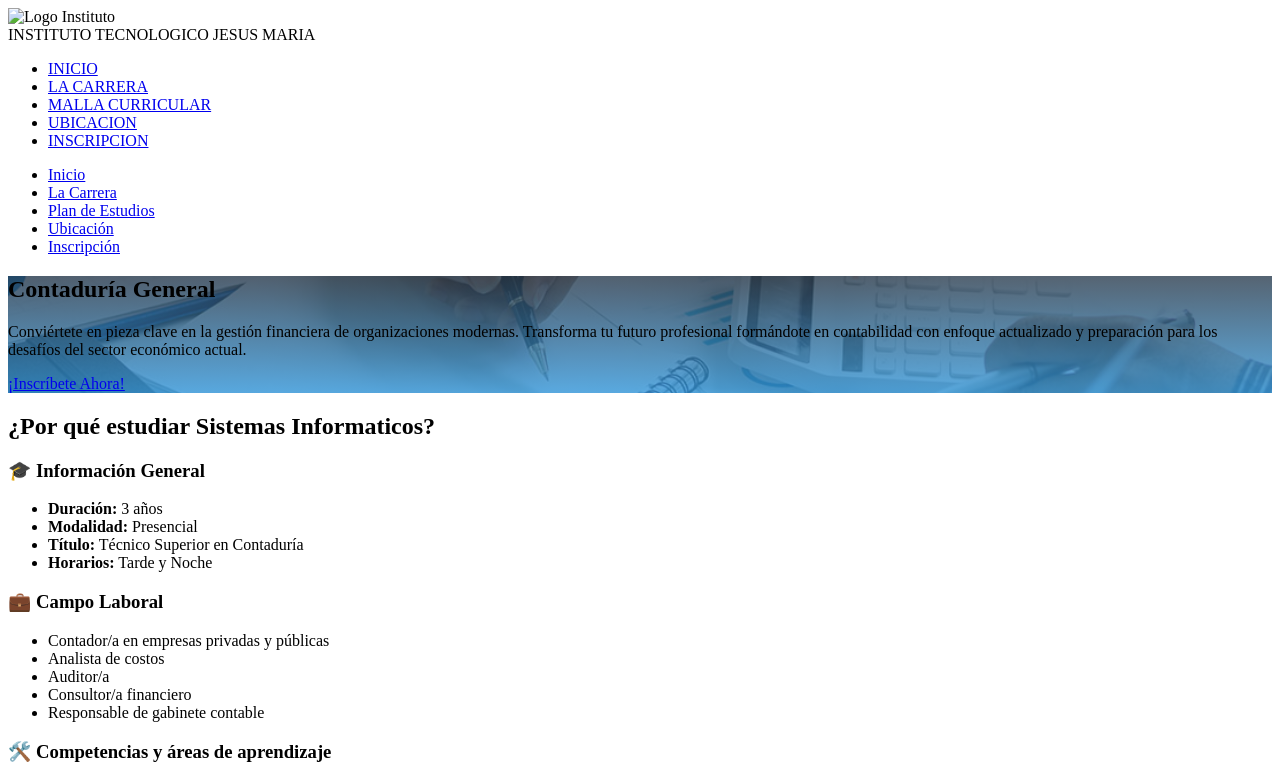
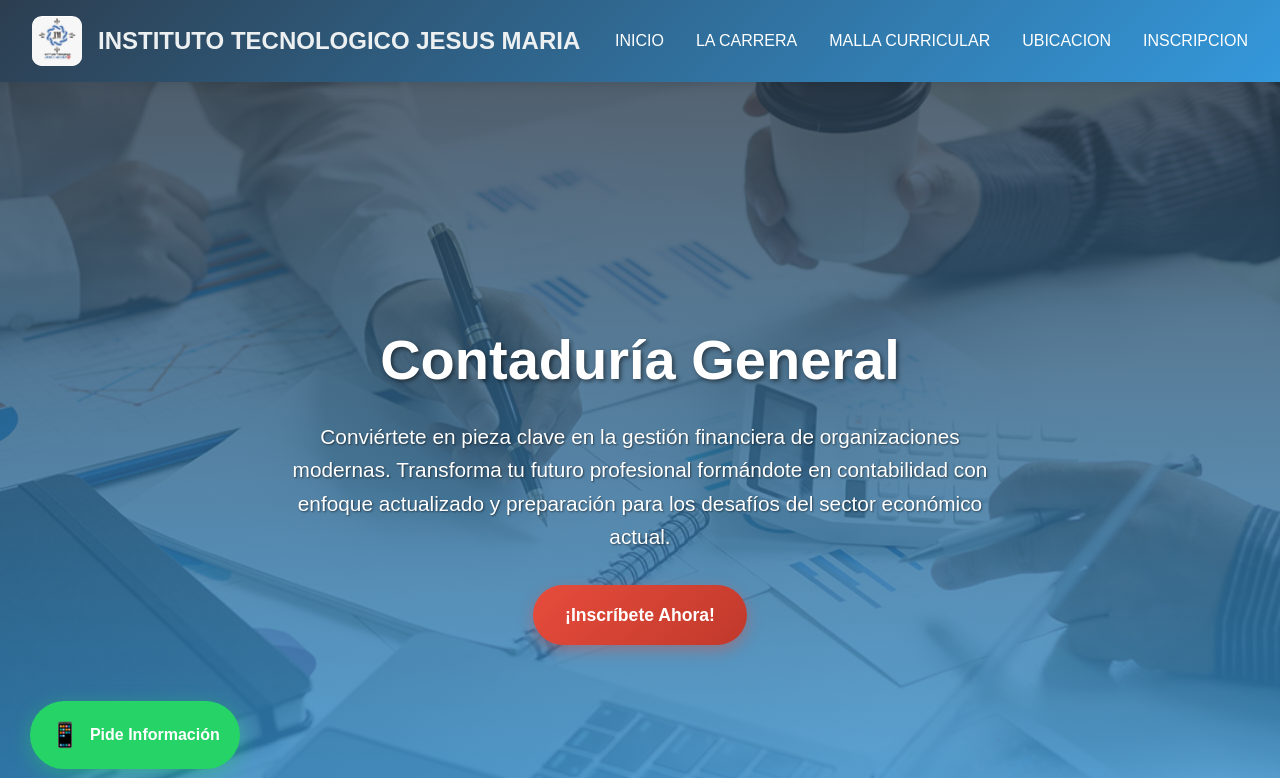
Before and after one commit to uchebernard0/projectBernardo, a plain HTML site: page carreras/contabiduria.html in a window 1280 px wide. Shown: the top 778 px of the page. Drawn offline with Linux system fonts and the light colour scheme; the site is published under a folder, as on GitHub Pages, so addresses that start at the root find nothing.

Commit message:
Update contabiduria.html

```diff
--- a/carreras/contabiduria.html
+++ b/carreras/contabiduria.html
@@ -4,8 +4,8 @@
     <meta charset="UTF-8">
     <meta name="viewport" content="width=device-width, initial-scale=1.0">
     <title>Contabiduria - Instituto Superior</title>
-    <link rel="stylesheet" href="/carreras/css/style.css">
-    <link rel="shortcut icon" href="/img/logo/logo.ico" type="image/x-icon" />
+    <link rel="stylesheet" href="../carreras/css/style.css">
+    <link rel="shortcut icon" href="../img/logo/logo.ico" type="image/x-icon" />
 
 </head>
 <style>
@@ -21,10 +21,10 @@
             <div class="nav-inner">
                 <div class="logo-container">
                     <div class="logo-img">
-                        <img src="/img/logo.jpeg" alt="Logo Instituto" />
+                        <img src="../img/logo.jpeg" alt="Logo Instituto" />
                     </div>
                     <div class="logo-text">
-                        <a href="/index.html" style="color: inherit; text-decoration: none;">INSTITUTO TECNOLOGICO JESUS MARIA</a>
+                        <a href="../index.html" style="color: inherit; text-decoration: none;">INSTITUTO TECNOLOGICO JESUS MARIA</a>
                     </div>
                 </div>
                 <ul class="nav-links">
@@ -259,7 +259,7 @@
         ¡Solicitud enviada exitosamente! Te contactaremos pronto.
     </div>
 
-    <script src="/carreras/js/javascript.js">
+    <script src="../carreras/js/javascript.js">
 
     </script>
 
```
